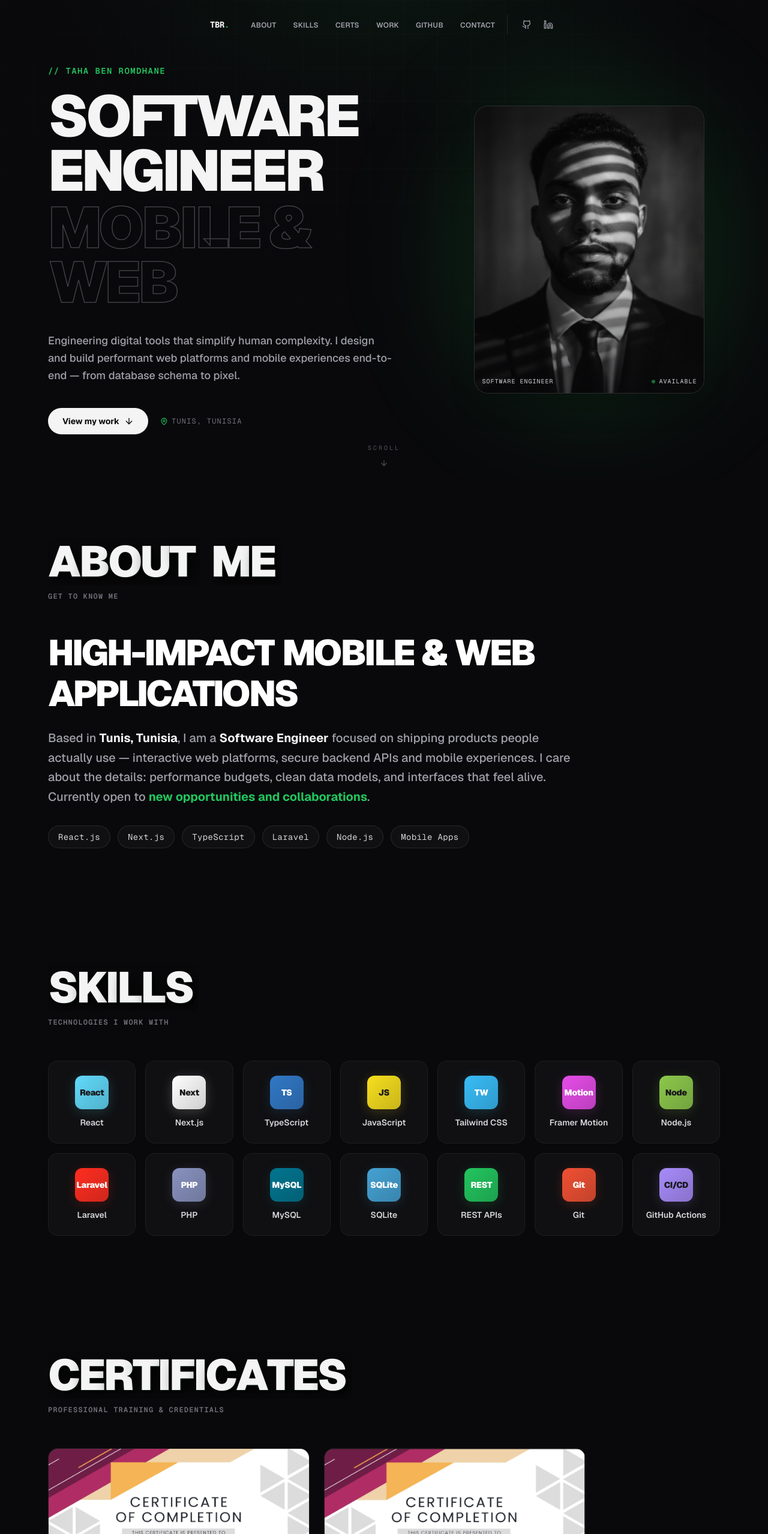
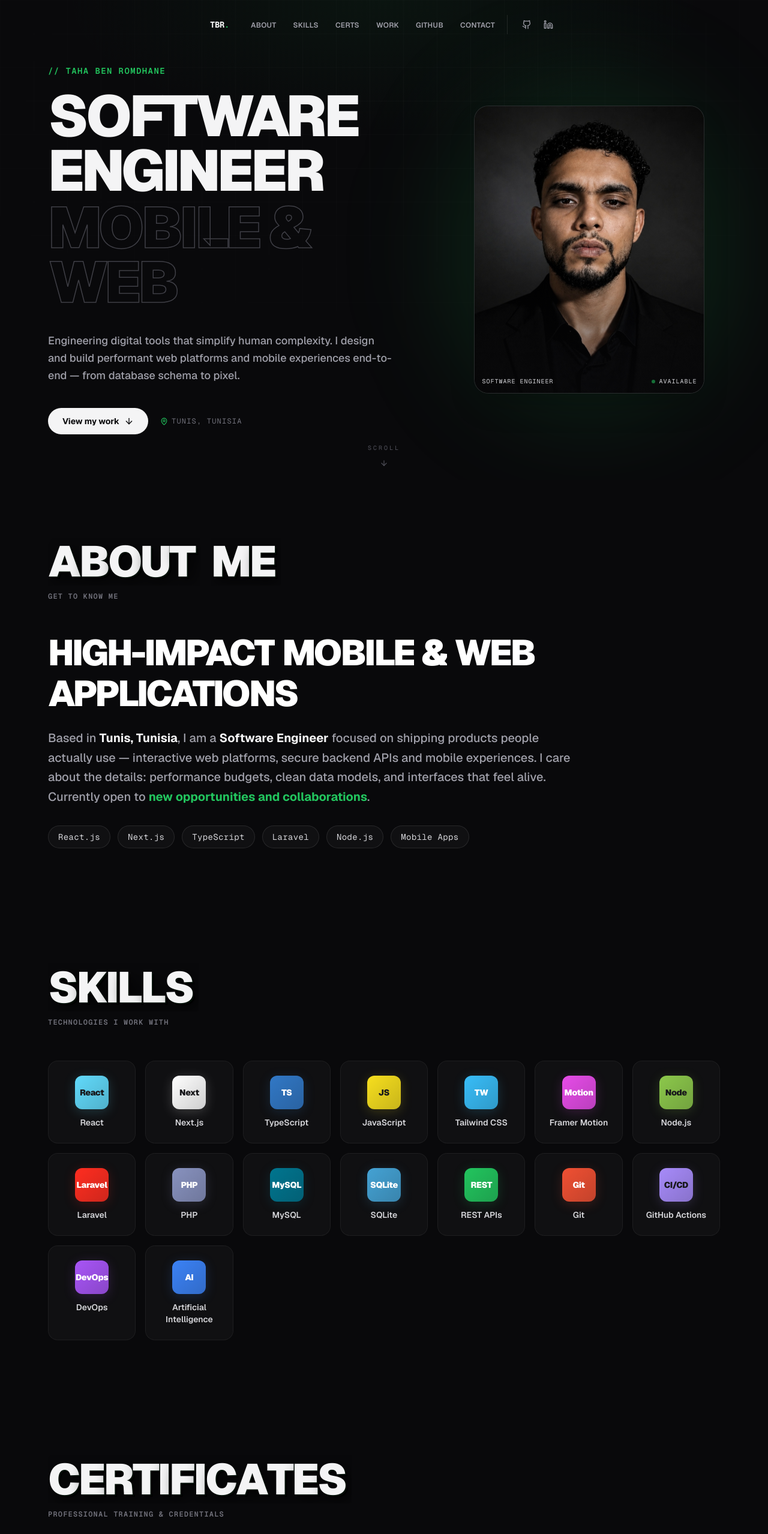
Before and after one commit to TrafiTaha/portfolio, a Next.js app: page / in a window 1280 px wide. Shown: the top 2557 px of the page at 60% size. Built offline with nearby package versions, Linux system fonts and the light colour scheme; no server answers.

Commit message:
feat: add DevOps and AI to skills, update profile picture

```diff
--- a/src/data/portfolio.ts
+++ b/src/data/portfolio.ts
@@ -9,7 +9,7 @@ export const personal = {
   summary:
     "Engineering digital tools that simplify human complexity. I design and build performant web platforms and mobile experiences end-to-end — from database schema to pixel.",
   location: "Tunis, Tunisia",
-  image: "/myimage.png",
+  image: "/myimage-v2.jpg",
   github: "https://github.com/TrafiTaha",
   githubUser: "TrafiTaha",
   linkedin: "https://www.linkedin.com/in/taha-ben-romdhane-765b09371",
@@ -42,6 +42,8 @@ export const skills: Skill[] = [
   { name: "REST APIs", short: "REST", color: "#22c55e" },
   { name: "Git", short: "Git", color: "#f05033" },
   { name: "GitHub Actions", short: "CI/CD", color: "#a78bfa" },
+  { name: "DevOps", short: "DevOps", color: "#a855f7" },
+  { name: "Artificial Intelligence", short: "AI", color: "#3b82f6" },
 ];
 
 export type Certificate = {
```
Also changed, not shown: public/myimage-v2.jpg (added).
